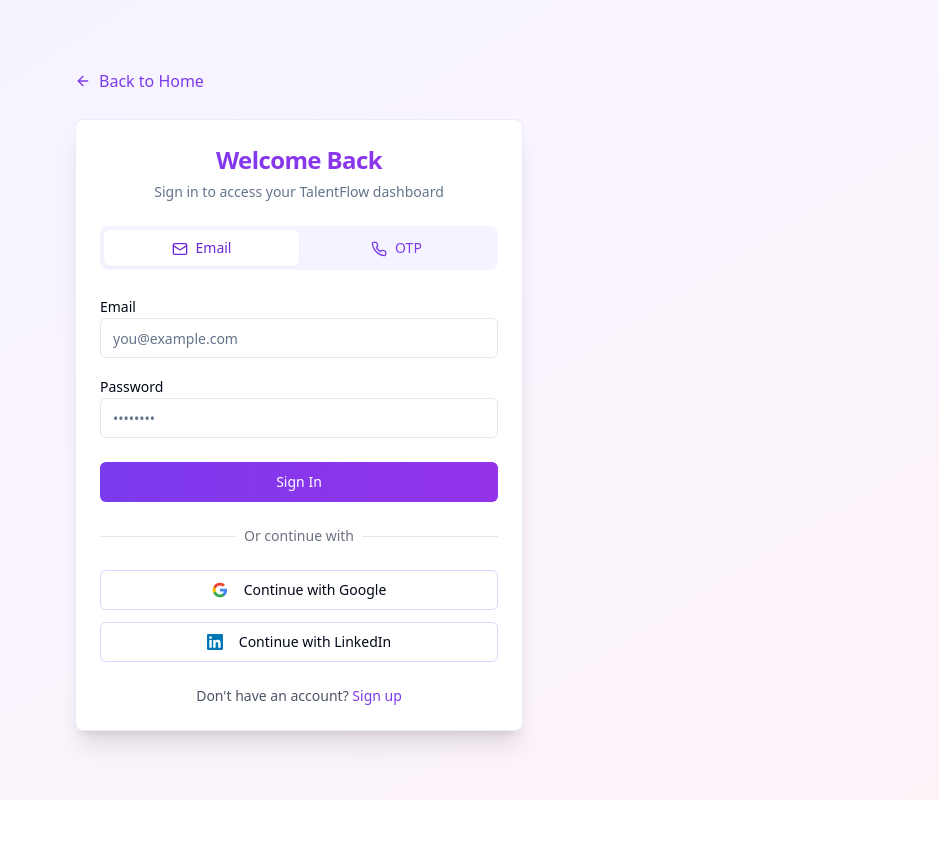
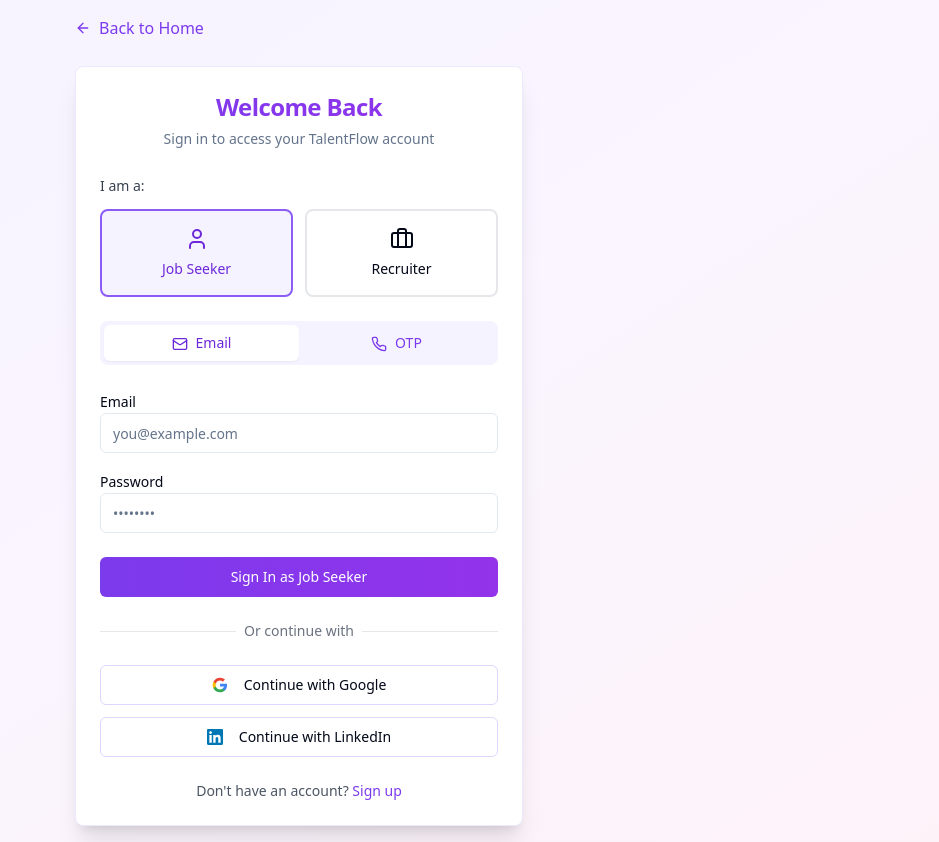
Before and after one commit to shreya-20-2003/pitch-profile-carousel, a React (Vite) app: page /login in a window 1280 px wide. Shown: the whole page, without its empty margins (341-1280 px from the left). Before the commit the page ends 800 px from the top, so only its background shows below. Built offline with nearby package versions, Linux system fonts and the light colour scheme.

Commit message:
feat: Add login options
Adds options for users to log in as a Job Seeker or Recruiter, and includes OTP/Auth and OAuth (LinkedIn, Google) login methods.

```diff
--- a/src/pages/Login.tsx
+++ b/src/pages/Login.tsx
@@ -2,13 +2,14 @@
 import React, { useState } from 'react';
 import { Link } from 'react-router-dom';
 import { motion } from 'framer-motion';
-import { Mail, Lock, Phone, ArrowLeft } from 'lucide-react';
+import { Mail, Lock, Phone, ArrowLeft, User, Briefcase } from 'lucide-react';
 import { Button } from '@/components/ui/button';
 import { Input } from '@/components/ui/input';
 import { Label } from '@/components/ui/label';
 import { Card, CardContent, CardDescription, CardHeader, CardTitle } from '@/components/ui/card';
 
 const Login = () => {
+  const [userType, setUserType] = useState<'user' | 'recruiter'>('user');
   const [loginType, setLoginType] = useState<'email' | 'otp'>('email');
   const [email, setEmail] = useState('');
   const [password, setPassword] = useState('');
@@ -16,7 +17,7 @@ const Login = () => {
 
   const handleLogin = () => {
     // TODO: Integrate with Firebase Auth
-    console.log('Login attempt:', { loginType, email, password, phone });
+    console.log('Login attempt:', { userType, loginType, email, password, phone });
     // Redirect to dashboard after successful login
     window.location.href = '/dashboard';
   };
@@ -45,10 +46,39 @@ const Login = () => {
               Welcome Back
             </CardTitle>
             <CardDescription>
-              Sign in to access your TalentFlow dashboard
+              Sign in to access your TalentFlow account
             </CardDescription>
           </CardHeader>
           <CardContent className="space-y-6">
+            {/* User Type Selection */}
+            <div className="space-y-3">
+              <Label className="text-sm font-medium text-gray-700">I am a:</Label>
+              <div className="grid grid-cols-2 gap-3">
+                <button
+                  onClick={() => setUserType('user')}
+                  className={`flex flex-col items-center p-4 rounded-lg border-2 transition-all ${
+                    userType === 'user'
+                      ? 'border-violet-500 bg-violet-50 text-violet-700'
+                      : 'border-gray-200 hover:border-violet-300 hover:bg-violet-25'
+                  }`}
+                >
+                  <User className="w-6 h-6 mb-2" />
+                  <span className="text-sm font-medium">Job Seeker</span>
+                </button>
+                <button
+                  onClick={() => setUserType('recruiter')}
+                  className={`flex flex-col items-center p-4 rounded-lg border-2 transition-all ${
+                    userType === 'recruiter'
+                      ? 'border-violet-500 bg-violet-50 text-violet-700'
+                      : 'border-gray-200 hover:border-violet-300 hover:bg-violet-25'
+                  }`}
+                >
+                  <Briefcase className="w-6 h-6 mb-2" />
+                  <span className="text-sm font-medium">Recruiter</span>
+                </button>
+              </div>
+            </div>
+
             {/* Login Type Toggle */}
             <div className="flex bg-violet-50 rounded-lg p-1">
               <button
@@ -133,7 +163,7 @@ const Login = () => {
               onClick={handleLogin}
               className="w-full bg-gradient-to-r from-violet-600 to-purple-600 hover:from-violet-700 hover:to-purple-700 text-white"
             >
-              {loginType === 'email' ? 'Sign In' : 'Send OTP'}
+              {loginType === 'email' ? 'Sign In' : 'Send OTP'} as {userType === 'user' ? 'Job Seeker' : 'Recruiter'}
             </Button>
 
             {/* Divider */}
@@ -151,7 +181,7 @@ const Login = () => {
               <Button
                 variant="outline"
                 className="w-full border-violet-200 hover:bg-violet-50"
-                onClick={() => console.log('Google login')}
+                onClick={() => console.log('Google login as', userType)}
               >
                 <svg className="w-5 h-5 mr-2" viewBox="0 0 24 24">
                   <path fill="#4285F4" d="M22.56 12.25c0-.78-.07-1.53-.2-2.25H12v4.26h5.92c-.26 1.37-1.04 2.53-2.21 3.31v2.77h3.57c2.08-1.92 3.28-4.74 3.28-8.09z"/>
@@ -165,7 +195,7 @@ const Login = () => {
               <Button
                 variant="outline"
                 className="w-full border-violet-200 hover:bg-violet-50"
-                onClick={() => console.log('LinkedIn login')}
+                onClick={() => console.log('LinkedIn login as', userType)}
               >
                 <svg className="w-5 h-5 mr-2" fill="#0077B5" viewBox="0 0 24 24">
                   <path d="M20.447 20.452h-3.554v-5.569c0-1.328-.027-3.037-1.852-3.037-1.853 0-2.136 1.445-2.136 2.939v5.667H9.351V9h3.414v1.561h.046c.477-.9 1.637-1.85 3.37-1.85 3.601 0 4.267 2.37 4.267 5.455v6.286zM5.337 7.433c-1.144 0-2.063-.926-2.063-2.065 0-1.138.92-2.063 2.063-2.063 1.14 0 2.064.925 2.064 2.063 0 1.139-.925 2.065-2.064 2.065zm1.782 13.019H3.555V9h3.564v11.452zM22.225 0H1.771C.792 0 0 .774 0 1.729v20.542C0 23.227.792 24 1.771 24h20.451C23.2 24 24 23.227 24 22.271V1.729C24 .774 23.2 0 22.222 0h.003z"/>
```
